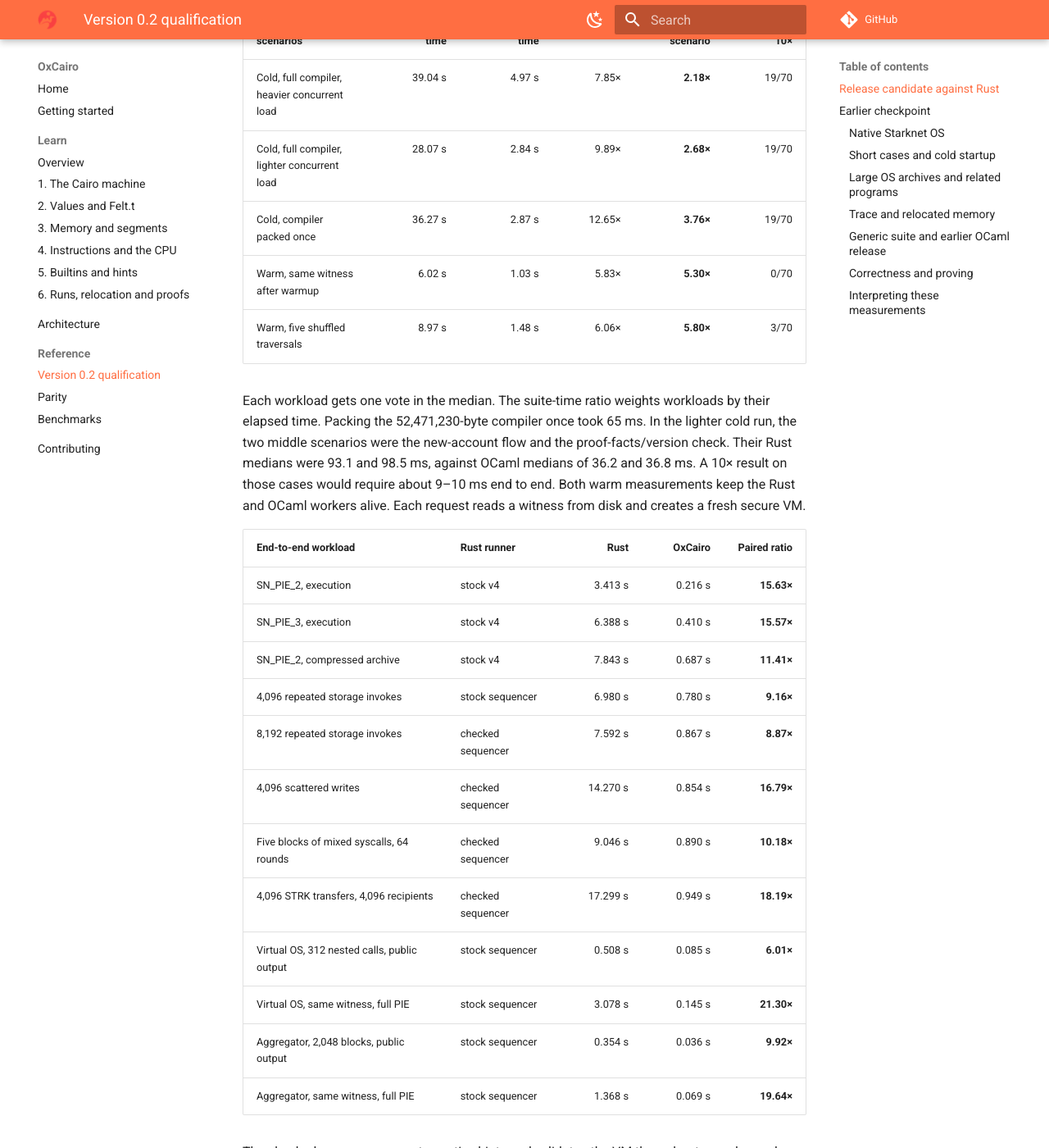
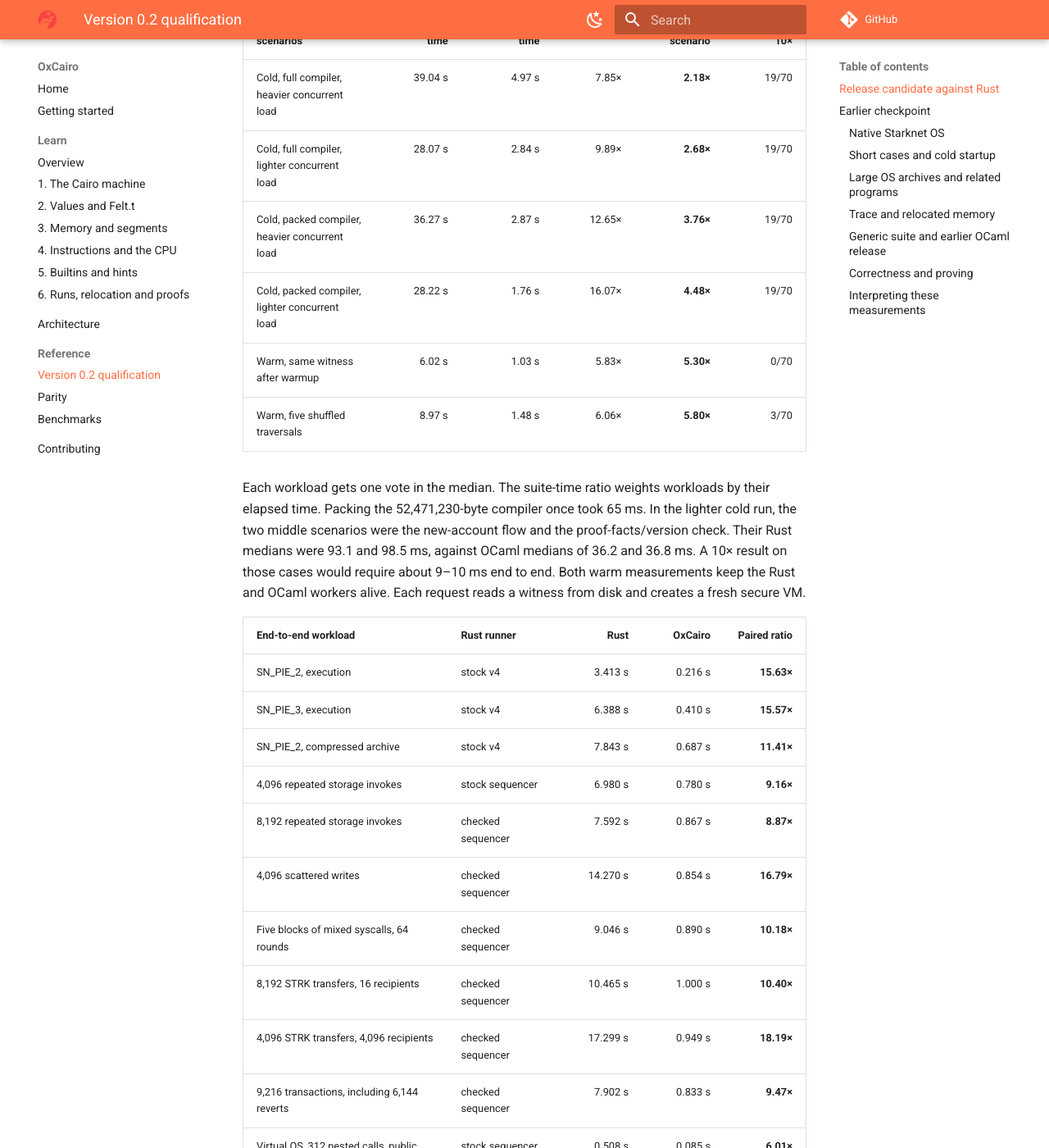
Before and after one commit to teddyjfpender/cairo-vm-ocaml, an MkDocs documentation site: the page built from docs/release-0.2.md, in a window 1280 px wide and 1400 px high, scrolled down 341 px. Shown: the whole window at 82% size. Built offline with MkDocs 1.6.1 and Material for MkDocs 9.7.7, drawn with Linux system fonts in a browser that asks for light colours; comment, search, counter and statistics services are not loaded.

Commit message:
Include full-size STRK and reversion results in the release comparison

```diff
--- a/docs/release-0.2.md
+++ b/docs/release-0.2.md
@@ -8,7 +8,8 @@ Runtime `d884acc` runs the pinned Starknet OS, Virtual OS and aggregator from na
 | --- | ---: | ---: | ---: | ---: | ---: |
 | Cold, full compiler, heavier concurrent load | 39.04 s | 4.97 s | 7.85× | **2.18×** | 19/70 |
 | Cold, full compiler, lighter concurrent load | 28.07 s | 2.84 s | 9.89× | **2.68×** | 19/70 |
-| Cold, compiler packed once | 36.27 s | 2.87 s | 12.65× | **3.76×** | 19/70 |
+| Cold, packed compiler, heavier concurrent load | 36.27 s | 2.87 s | 12.65× | **3.76×** | 19/70 |
+| Cold, packed compiler, lighter concurrent load | 28.22 s | 1.76 s | 16.07× | **4.48×** | 19/70 |
 | Warm, same witness after warmup | 6.02 s | 1.03 s | 5.83× | **5.30×** | 0/70 |
 | Warm, five shuffled traversals | 8.97 s | 1.48 s | 6.06× | **5.80×** | 3/70 |
 
@@ -23,7 +24,9 @@ Each workload gets one vote in the median. The suite-time ratio weights workload
 | 8,192 repeated storage invokes | checked sequencer | 7.592 s | 0.867 s | **8.87×** |
 | 4,096 scattered writes | checked sequencer | 14.270 s | 0.854 s | **16.79×** |
 | Five blocks of mixed syscalls, 64 rounds | checked sequencer | 9.046 s | 0.890 s | **10.18×** |
+| 8,192 STRK transfers, 16 recipients | checked sequencer | 10.465 s | 1.000 s | **10.40×** |
 | 4,096 STRK transfers, 4,096 recipients | checked sequencer | 17.299 s | 0.949 s | **18.19×** |
+| 9,216 transactions, including 6,144 reverts | checked sequencer | 7.902 s | 0.833 s | **9.47×** |
 | Virtual OS, 312 nested calls, public output | stock sequencer | 0.508 s | 0.085 s | **6.01×** |
 | Virtual OS, same witness, full PIE | stock sequencer | 3.078 s | 0.145 s | **21.30×** |
 | Aggregator, 2,048 blocks, public output | stock sequencer | 0.354 s | 0.036 s | **9.92×** |
@@ -37,9 +40,10 @@ Compared directly with the earlier traced-kernel checkpoint `e559436`, the final
 
 Both Linux and macOS CI passed on the runtime revision. The four historical production archives reproduced complete traces, relocated memory, output and archive contents. All seven native trace/memory cases matched Rust in every pair. Ten complete Stwo prover inputs reproduced the independently verified Rust digests, and all ten proof files passed the upstream verifier.
 
-[Release candidate measurements and reproduction commands](https://github.com/teddyjfpender/cairo-vm-ocaml/tree/e384368af01d4fb98de12bacd0854cf3d895dad1/bench/results/v0.2.0-m4-max/candidate-d884acc) · [Hosted checks for this runtime](https://github.com/teddyjfpender/cairo-vm-ocaml/actions/runs/46110168349) · [Run the packaged OS worker](getting-started.md#run-successive-blocks-in-one-process)
+[Release candidate measurements and reproduction commands](https://github.com/teddyjfpender/cairo-vm-ocaml/tree/ff6fbc0bd363b99b2e9097b307b83cfa4eb02998/bench/results/v0.2.0-m4-max/candidate-d884acc) · [Hosted checks for this runtime](https://github.com/teddyjfpender/cairo-vm-ocaml/actions/runs/46110168349) · [Run the packaged OS worker](getting-started.md#run-successive-blocks-in-one-process)
 
 ## Earlier checkpoint
+
 The measurements below were taken at runtime checkpoint `e559436` on the M4 Max.
 
 ### Native Starknet OS
```
